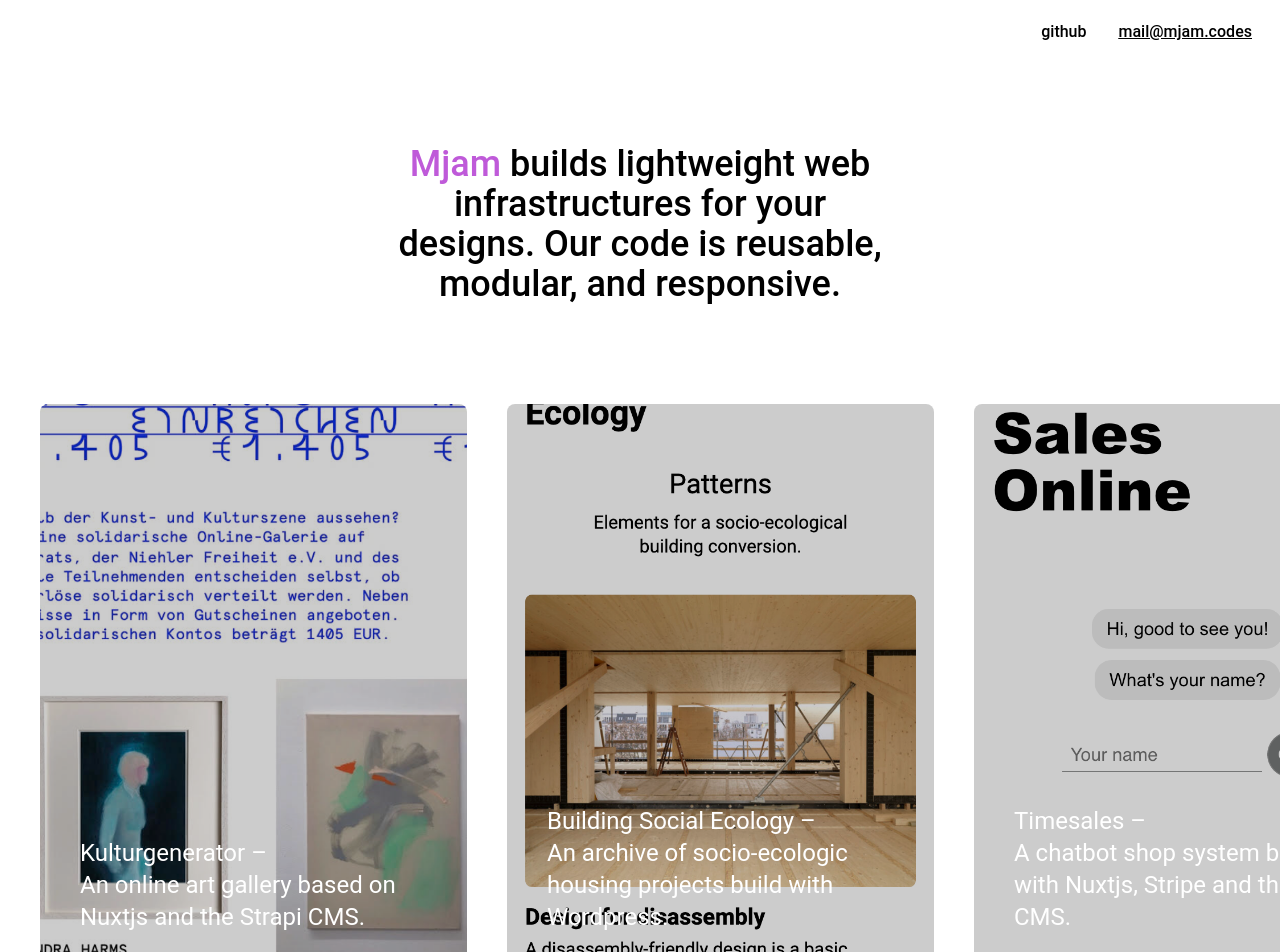
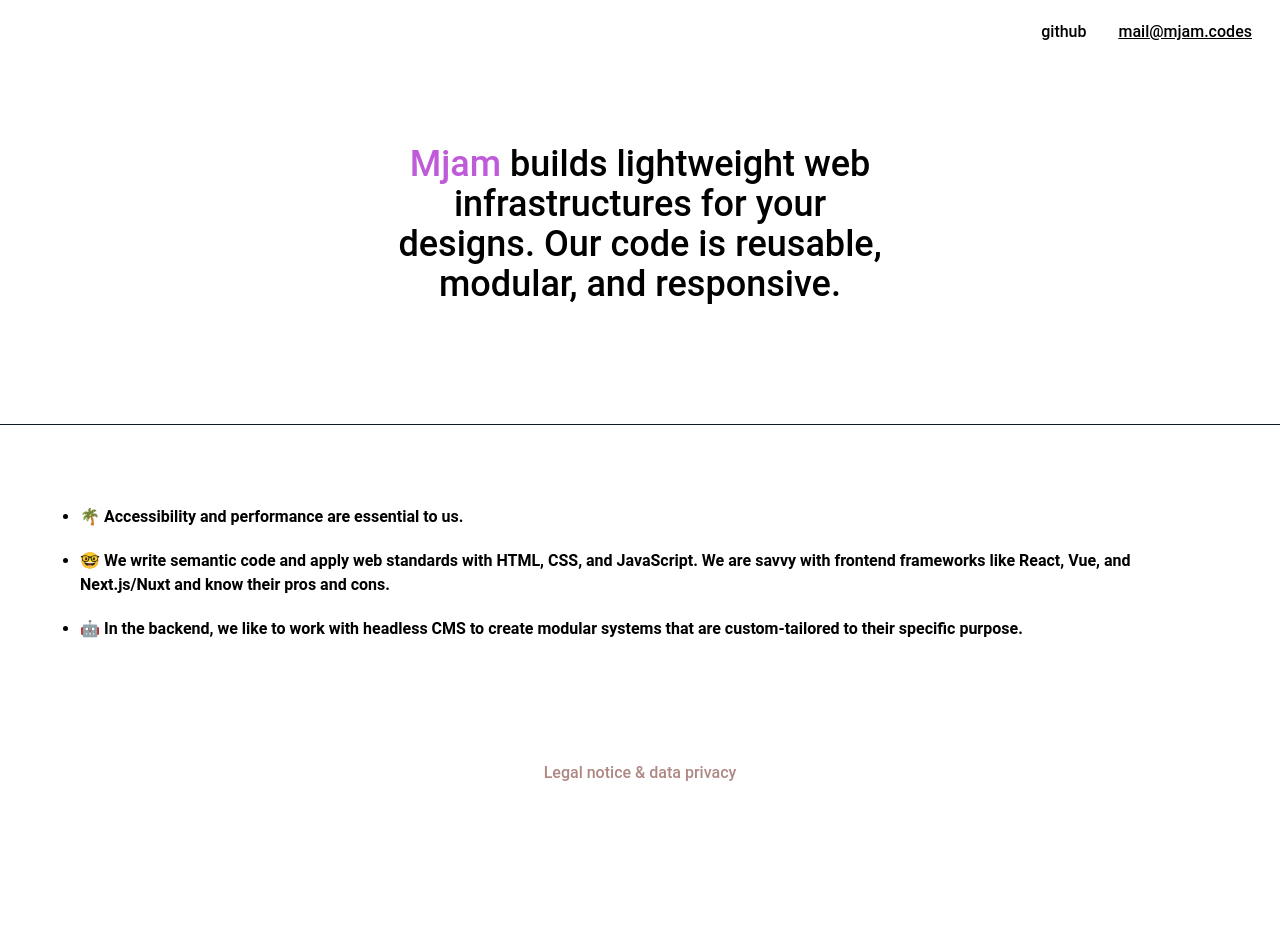
Before and after one commit to Mjam-Codes/mjam.codes, a Nuxt app: page / in a window 1280 px wide. Shown: the top 952 px of the page. After the commit the page ends 805 px from the top, so only its background shows below. Built offline with nearby package versions, Linux system fonts and the light colour scheme.

Commit message:
Hide slider on desktop devices

```diff
--- a/components/ImageSlider.vue
+++ b/components/ImageSlider.vue
@@ -1,5 +1,5 @@
 <template>
-  <div class="">
+  <div class="md:hidden">
     <ClientOnly>
       <swiper
         ref="swiper"
```
Also changed, not shown: assets/slider-placeholder.png (added).
